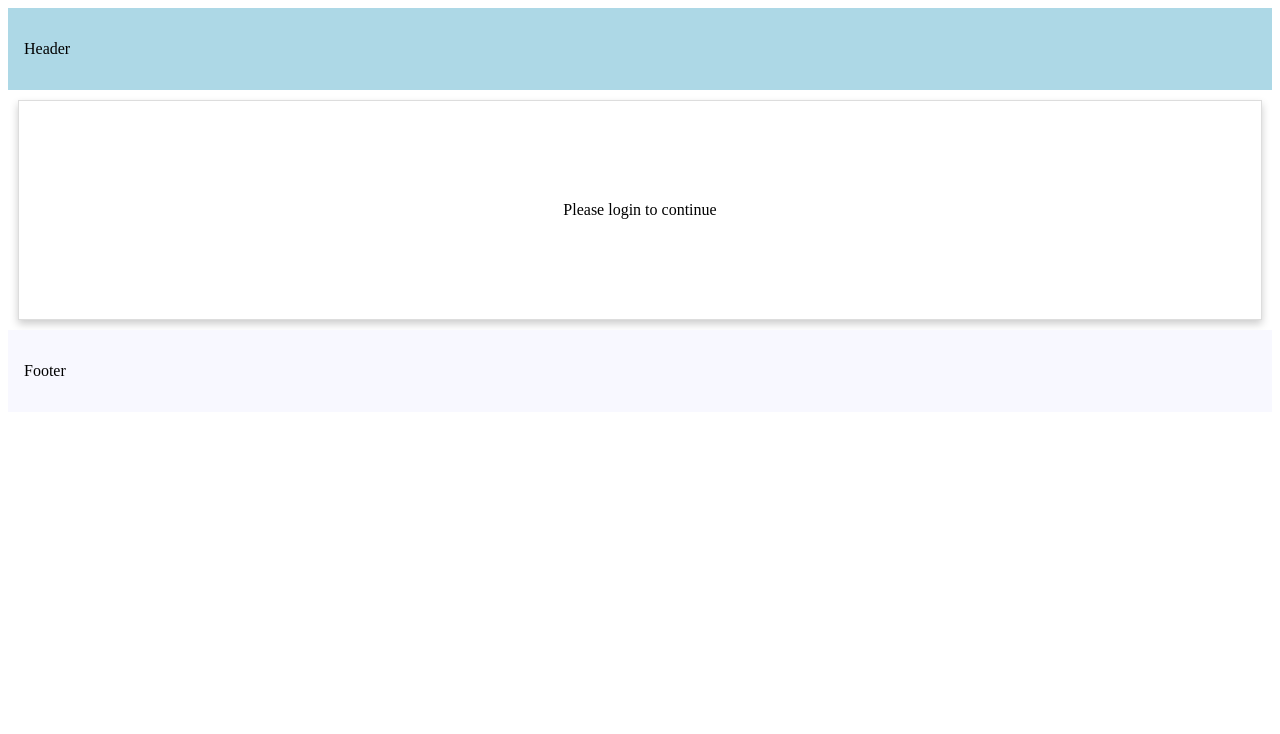
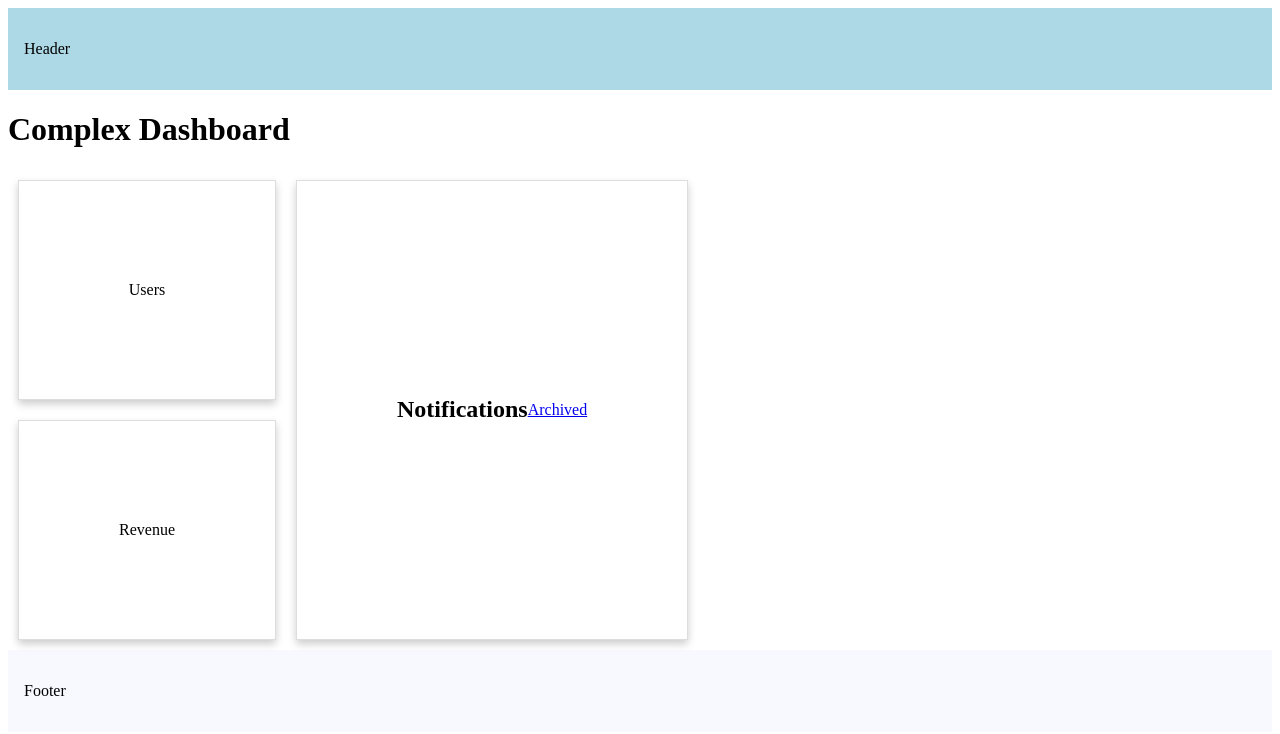
Before and after one commit to Hombre2014/NextJS-14-TS-routing-demo, a Next.js app: page /complex-dashboard in a window 1280 px wide. Shown: the top 734 px of the page. Built offline with nearby package versions, Linux system fonts and the light colour scheme.

Commit message:
Fix a hydration error

```diff
--- a/src/app/complex-dashboard/@notifications/archived/page.tsx
+++ b/src/app/complex-dashboard/@notifications/archived/page.tsx
@@ -4,7 +4,7 @@ import Link from 'next/link';
 const ArchivedNotifications = () => {
   return (
     <Card>
-      <h2>Archived Notifications</h2>
+      <h3>Archived Notifications</h3>
       <Link href="/complex-dashboard">Default</Link>
     </Card>
   );
--- a/src/app/complex-dashboard/default.tsx
+++ b/src/app/complex-dashboard/default.tsx
@@ -1,5 +1,5 @@
 const DefaultComplexDashboard = () => {
-  return <h2>Complex Dashboard</h2>;
+  return <div>Complex Dashboard</div>;
 };
 
 export default DefaultComplexDashboard;
--- a/src/app/complex-dashboard/layout.tsx
+++ b/src/app/complex-dashboard/layout.tsx
@@ -15,7 +15,7 @@ export default function ComplexDashboardLayout({
   revenue: React.ReactNode;
   login: React.ReactNode;
 }) {
-  const isLoggedIn = false;
+  const isLoggedIn = true;
 
   return isLoggedIn ? (
     <>
--- a/src/app/complex-dashboard/page.tsx
+++ b/src/app/complex-dashboard/page.tsx
@@ -1,5 +1,5 @@
 const ComplexDashboard = () => {
-  return <h2>Complex Dashboard</h2>;
+  return <div>Complex Dashboard</div>;
 };
 
 export default ComplexDashboard;
```
Also changed, not shown: src/app/complex-dashboard/@notifications/page.tsx (line endings or trailing spaces).
